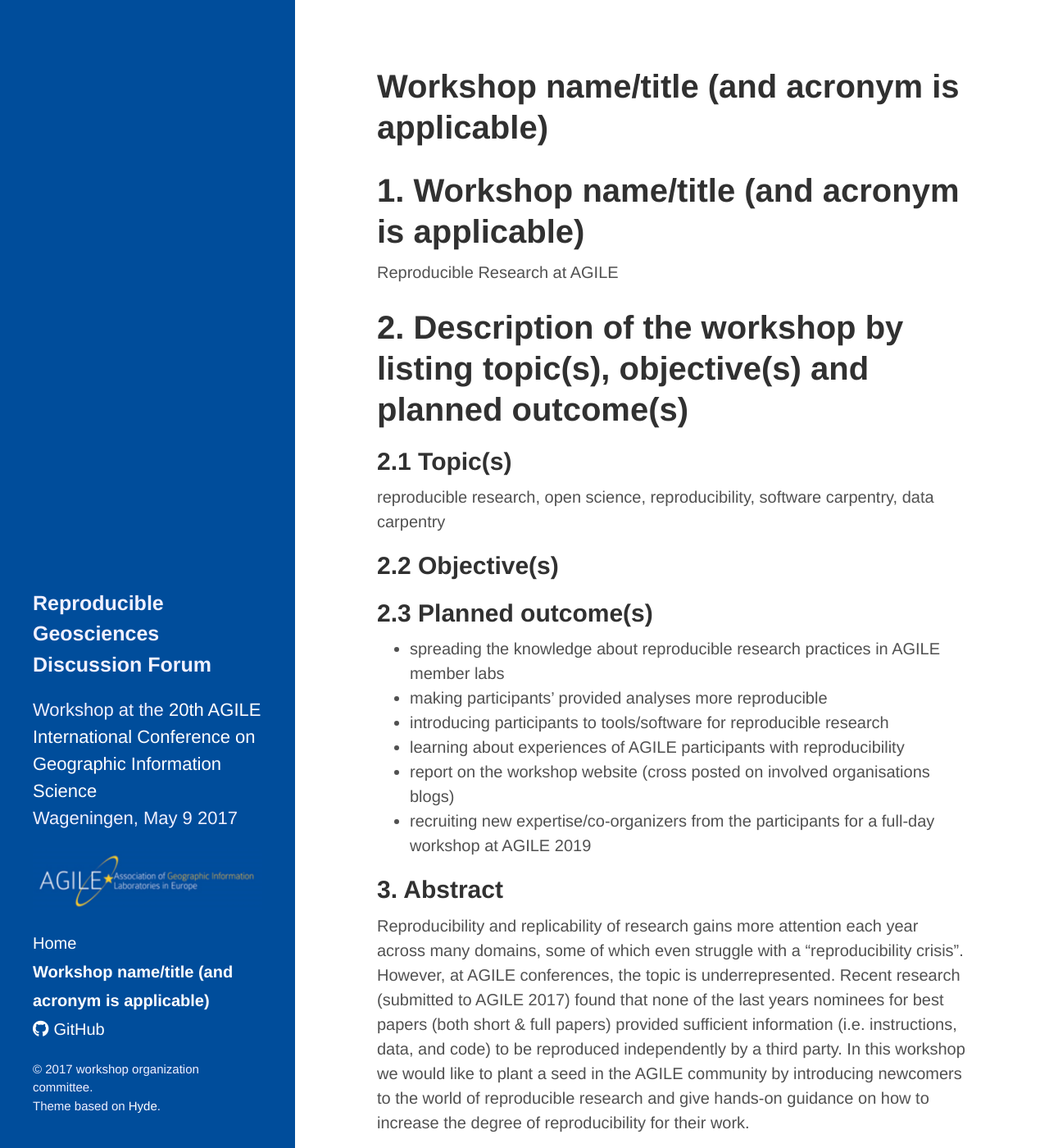
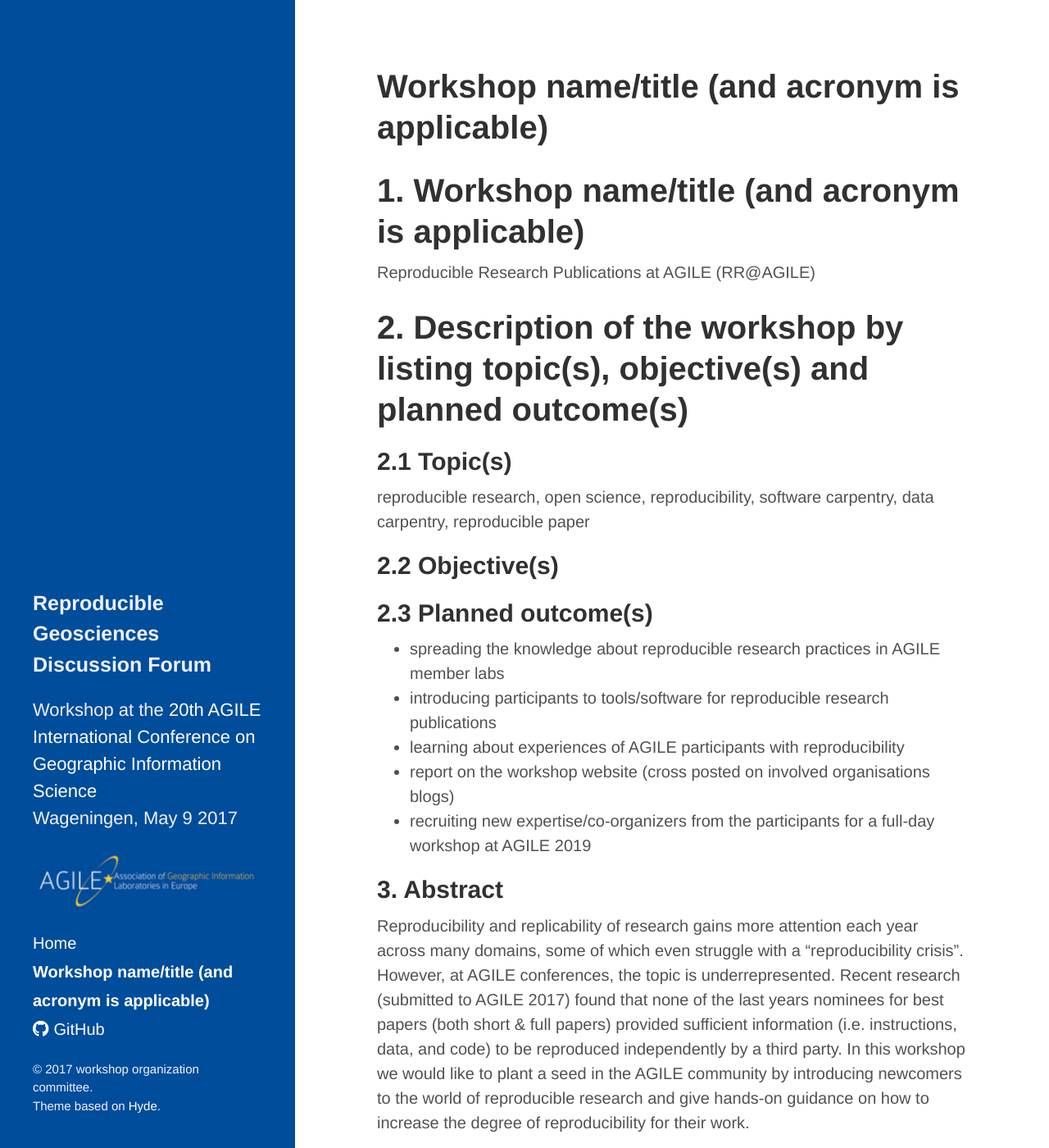
Before and after one commit to reproducible-agile/reproducible-agile.github.io, a Jekyll site: the page built from public/files/agile2018_proposal.md, in a window 1280 px wide and 1400 px high. Shown: the whole window at 82% size. Built offline with Jekyll 4.4.1, drawn with Linux system fonts in a browser that asks for light colours; nearby versions of some CDN libraries; our own code applies the rules of GitHub Pages for plain Markdown files; comment, search, counter and statistics services are not loaded; some of the changed text lies outside the part shown.

Commit message:
focus title a bit more with "publications"

```diff
--- a/public/files/agile2018_proposal.md
+++ b/public/files/agile2018_proposal.md
@@ -1,20 +1,19 @@
 # 1. Workshop name/title (and acronym is applicable)
 
-Reproducible Research at AGILE
+Reproducible Research Publications at AGILE (RR@AGILE)
 
 # 2. Description of the workshop by listing topic(s), objective(s) and planned outcome(s)
 
 ## 2.1 Topic(s)
 
-reproducible research, open science, reproducibility, software carpentry, data carpentry
+reproducible research, open science, reproducibility, software carpentry, data carpentry, reproducible paper
 
 ## 2.2 Objective(s)
 
 ## 2.3 Planned outcome(s)
 
 - spreading the knowledge about reproducible research practices in AGILE member labs
-- making participants' provided analyses more reproducible
-- introducing participants to tools/software for reproducible research
+- introducing participants to tools/software for reproducible research publications
 - learning about experiences of AGILE participants with reproducibility
 - report on the workshop website (cross posted on involved organisations blogs)
 - recruiting new expertise/co-organizers from the participants for a full-day workshop at AGILE 2019
```
Also changed, not shown: other parts of public/files/agile2018_proposal.md (+2 -1 lines).
